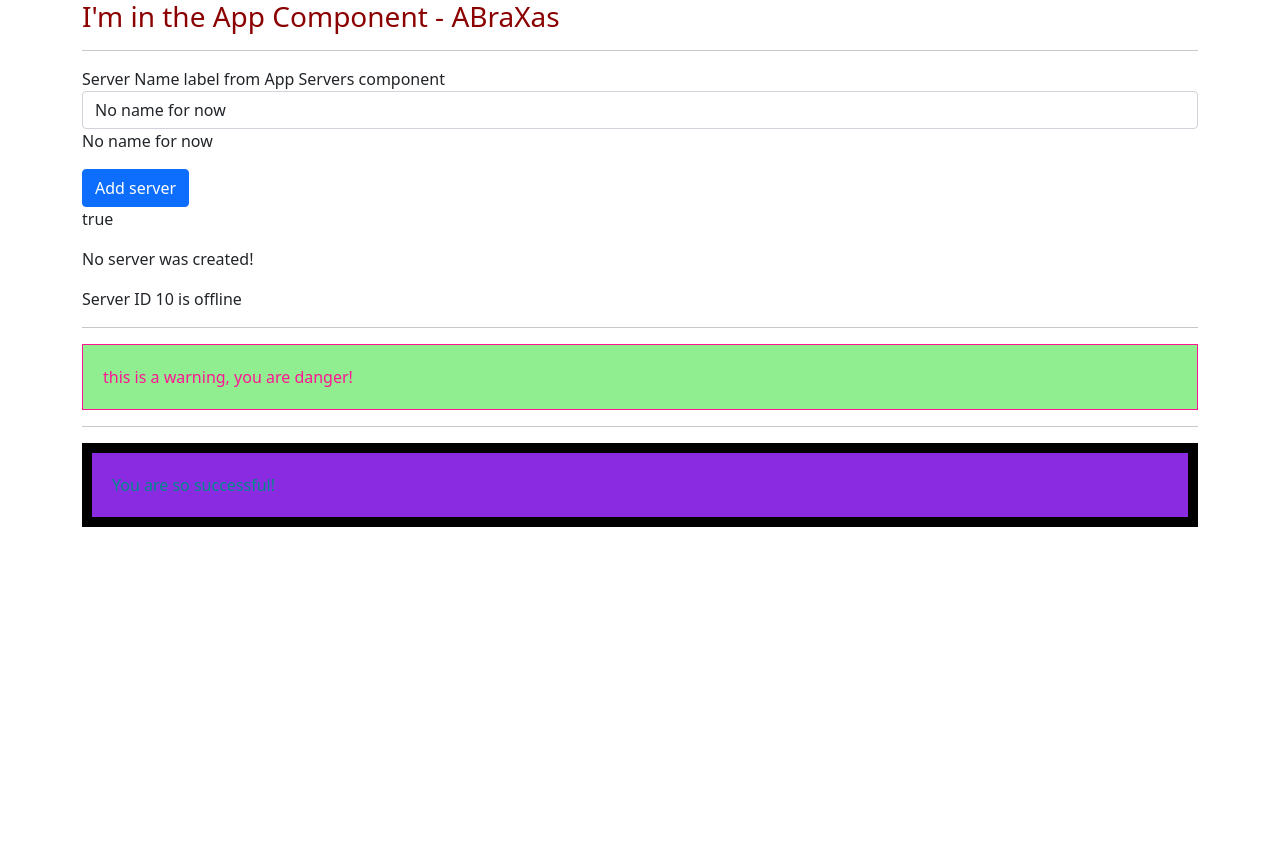
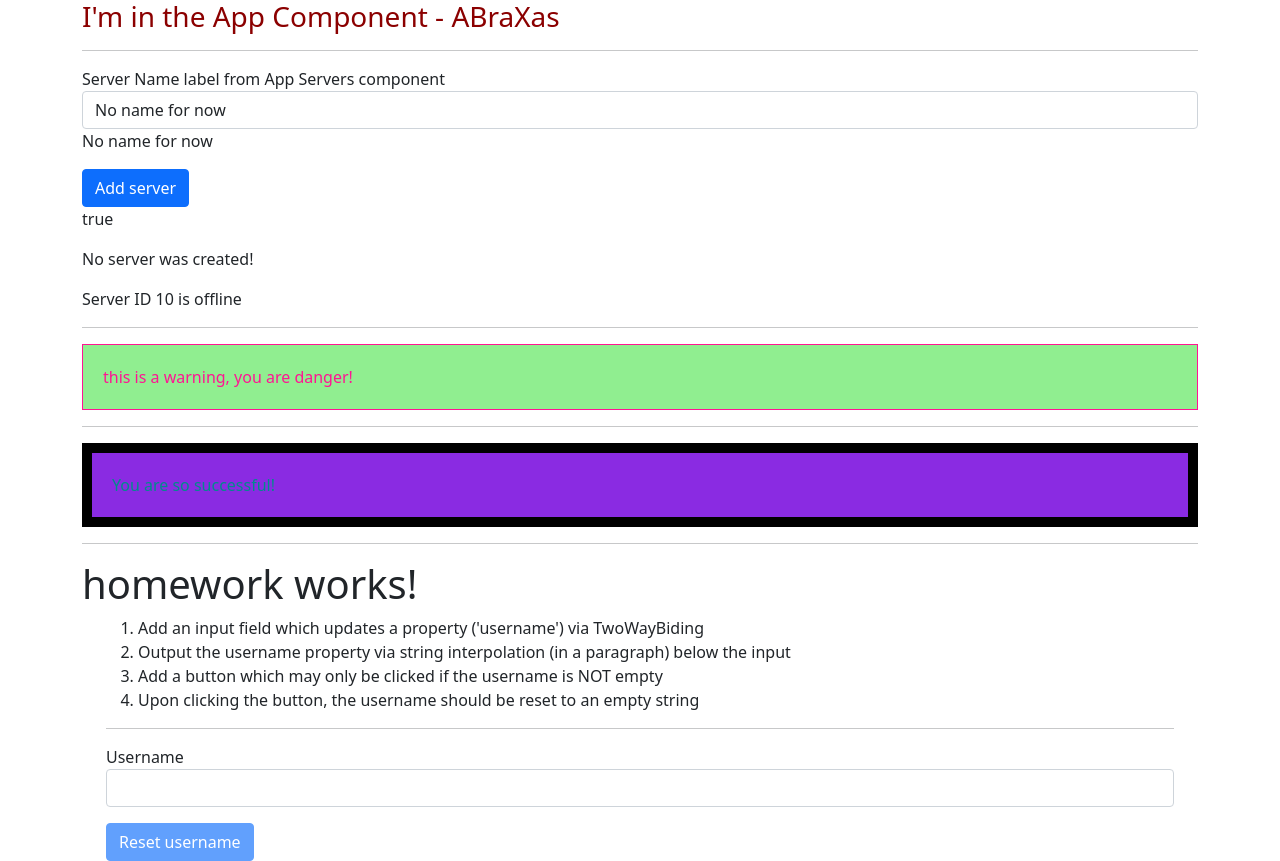
Before and after one commit to carlosjesuscaro/angular_project, an Angular app: page / in a window 1280 px wide. Before the commit the page ends 800 px from the top, so only its background shows below. Built offline with nearby package versions, Linux system fonts and the light colour scheme.

Commit message:
Homework app component

```diff
--- a/src/app/app.component.html
+++ b/src/app/app.component.html
@@ -8,6 +8,8 @@
       <app-warning-alert></app-warning-alert>
       <hr>
       <app-succes-alert></app-succes-alert>
+      <hr>
+      <app-homework></app-homework>
     </div>
   </div>
 </div>
--- a/src/app/app.module.ts
+++ b/src/app/app.module.ts
@@ -8,6 +8,7 @@ import { ServersComponent } from './servers/servers.component';
 import { TestComponentComponent } from './test-component/test-component.component';
 import { WarningAlertComponent } from './warning-alert/warning-alert.component';
 import { SuccesAlertComponent } from './succes-alert/succes-alert.component';
+import { HomeworkComponent } from './homework/homework.component';
 
 
 @NgModule({
@@ -17,7 +18,8 @@ import { SuccesAlertComponent } from './succes-alert/succes-alert.component';
     ServersComponent,
     TestComponentComponent,
     WarningAlertComponent,
-    SuccesAlertComponent
+    SuccesAlertComponent,
+    HomeworkComponent
   ],
   imports: [
     BrowserModule,
--- /dev/null
+++ b/src/app/homework/homework.component.html
@@ -0,0 +1,43 @@
+<h1>homework works!</h1>
+
+<div class="container">
+  <div class="row">
+    <div class="col-xs-12">
+      <ol>
+        <li>Add an input field which updates a property ('username') via TwoWayBiding</li>
+        <li>Output the username property via string interpolation (in a paragraph) below the input</li>
+        <li>Add a button which may only be clicked if the username is NOT empty</li>
+        <li>Upon clicking the button, the username should be reset to an empty string</li>
+      </ol>
+      <hr>
+      <label>Username</label>
+      <input type="text" class="form-control" [(ngModel)]="username">
+      <p>{{ username }}</p>
+      <button class="btn btn-primary"
+        [disabled]="username === ''"
+      (click)="username = ''">Reset username</button>
+
+    </div>
+  </div>
+</div>
+
+<!--<ol>
+  <li>
+    &lt;!&ndash;Input Two way binding&ndash;&gt;
+    <hr>
+    <input
+      type="text"
+      class="form-control"
+      [(ngModel)]="inputField">
+  </li>
+  <li>
+    <p>{{ inputField }}</p>
+  </li>
+  <li>
+    <button type="button"
+            class="btn btn-success"
+            [disabled] = "!isEmpty"
+            (click)="testFunction()">
+      Button</button>
+  </li>
+</ol>-->
--- /dev/null
+++ b/src/app/homework/homework.component.ts
@@ -0,0 +1,14 @@
+import { Component, OnInit } from '@angular/core';
+
+@Component({
+  selector: 'app-homework',
+  templateUrl: './homework.component.html',
+  styleUrls: ['./homework.component.css']
+})
+export class HomeworkComponent implements OnInit {
+  username = '';
+  constructor() { }
+
+  ngOnInit(): void {
+  }
+}
--- a/src/app/servers/servers.component.ts
+++ b/src/app/servers/servers.component.ts
@@ -25,6 +25,6 @@ export class ServersComponent implements OnInit {
   /* Function to update the status of serverCreationStatus */
   // tslint:disable-next-line:typedef
   onCreateServer(){
-    this.serverCreationStatus = 'Server was created!';
+    this.serverCreationStatus = 'Server was created! Name is ' + this.serverName;
   }
 }
```
Also changed, not shown: src/app/homework/homework.component.css (added), 1 other file (tests, documents, lock files or other folders).
